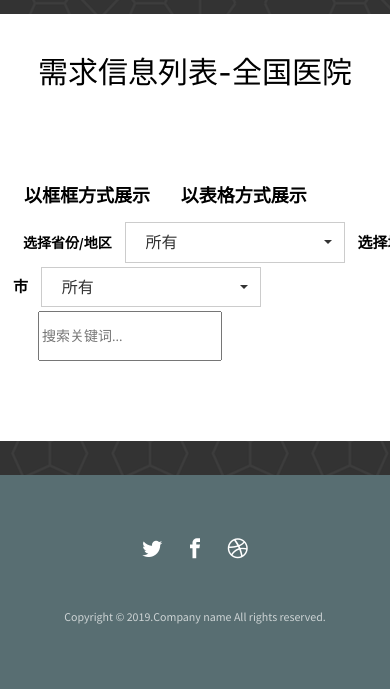
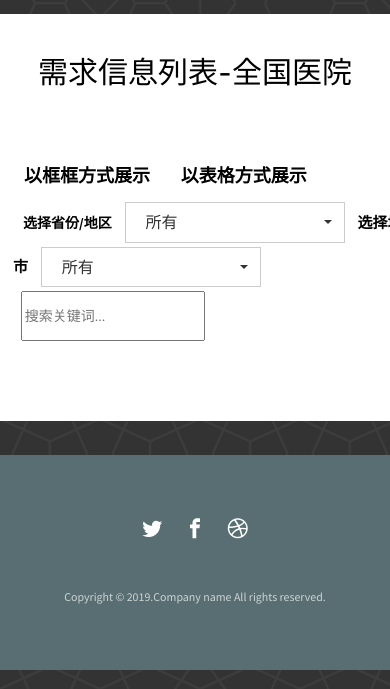
Before and after one commit to dowhilefalse/Donation-Platform, a Django app: page /group2 in a window 390 px wide. Shown: the part 147-836 px from the top of the page. Run offline with Django 3.2, Linux system fonts and the light colour scheme; data that the repository does not hold is empty; parts of the project's set-up code (start-up, migrations or seed data) failed here and were passed over; some libraries are stand-ins or nearby versions; some web fonts are replaced.

Commit message:
调好移动端PC端Group的界面

```diff
--- a/registration/templates/pages/group2.html
+++ b/registration/templates/pages/group2.html
@@ -34,7 +34,7 @@
 
     </div>
 
-    <div style="margin:0 auto;">
+    <div class="after_title">
         <nav class="fh5co-nav" role="navigation">
             <ul style="white-space: nowrap; margin-left:10.0px ">
                 <li onclick="change_show_type2(); myFunction()"><a ><font style="color:black">以框框方式展示</font></a></li>
@@ -43,11 +43,13 @@
         </nav>
 
         <div class="row" style="margin-left:13px" id="category">
-            <a style="margin-left:10.0px; margin-right:10.0px; font-size: 15px color:black"><b><font style="color:black">选择省份/地区</font></b></a>
+            <a class="title" id="title_province" style="margin-right:10.0px; font-size: 15px color:black"><b><font style="color:black">选择省份/地区</font></b></a>
             <select id="province" data-container="body" name="province" style=" width:95px; white-space: nowrap; display:inline; margin-left:20.0px; margin-top:-20.0px; padding:0px" onchange="selectprovince(this); myFunction()"></select>
-            <a style="margin-left:10.0px; margin-right:10.0px; margin-bottom:0px; font-size: 15px"><b><font style="color:black">选择城市</font></b></a>
+            <a class="break"></a>
+            <a class="title" id="title_city" style="margin-right:10.0px; margin-bottom:0px; font-size: 15px"><b><font style="color:black">选择城市</font></b></a>
             <select id="city" data-container="body" name="city" style=" width:95px; white-space: nowrap; display:inline; margin-left:20.0px; margin-top:-5px; padding:0px;" onchange="myFunction()"></select>
-            <input type="text" id="myInput" onkeyup="myFunction()" placeholder="搜索关键词...", style="margin-left:25px; margin-bottom: 0.0px">
+            <a class="break"></a>
+            <input type="text" id="myInput" onkeyup="myFunction()" placeholder="搜索关键词...", style="margin-bottom: 0.0px">
         </div>
     </div>
     <style>
@@ -63,6 +65,38 @@
     td {
          border: 1px solid #777;
          color: black;
+     }
+     #myInput{
+       margin-left: 25px
+     }
+     #title_province{
+       margin-left: 50px
+     }
+     #title_city{
+       margin-left: 10px
+     }
+     #table{
+       margin-left: 44px
+     }
+     .after_title{
+       margin: 0 auto;
+     }
+     @media screen and (max-width: 768px) {
+       .break{
+         content: '<br>';
+       }
+       #myInput{
+         margin-left: 2%
+       }
+       #title_province{
+         margin-left: 10px
+       }
+       #table{
+         margin-left: 0px
+       }
+       .after_title{
+         margin-top: -20px
+       }
      }
     </style>
 
@@ -93,23 +127,27 @@
     switch (location.pathname) {
         case '/group11':
             qs += 'wuhan';
-            list_name = '需求信息列表-武汉医院'
-            init_province = '湖北省'
-            init_city = '武汉市'
+            list_name = (window.screen.width > 768) ? '需求信息列表-武汉医院': '需求信息列表<br>武汉医院';
+            init_province = '湖北省';
+            init_city = '武汉市';
             break;
         case '/group12':
             qs += 'hubei';
-            list_name = '需求信息列表-武汉周边城市医院'
-            init_province = '湖北省'
-            init_city = '所有'
+            list_name = (window.screen.width > 768) ? '需求信息列表-武汉周边城市医院' : '需求信息列表<br>武汉周边城市医院';
+            init_province = '湖北省';
+            init_city = '所有';
             break;
         case '/group2': ;
         default:
             qs += 'china';
-            list_name = '需求信息列表-全国医院'
+            list_name = (window.screen.width > 768) ? '需求信息列表-全国医院' : '需求信息列表<br>全国医院'
             init_province = '所有'
             init_city = '所有'
             break;
+    }
+
+    if(window.screen.width<=768){
+      $(".break").append('<br>');
     }
 
     $(".list-name").html(list_name)
@@ -187,7 +225,7 @@
 
         $.get(GLOGAL.API_BASE + "organizations", function (data, status) {
             if (status === 'success') {
-                html += `  <div style="overflow:auto; margin-left:44px">
+                html += `  <div style="overflow:auto; margin-right:30px" id="table" >
                 <table onload="myFunction()" style="border-collapse: collapse;">
 
                             <thead>
```
Also changed, not shown: registration/templates/pages/group3.html (+31 -4 lines).
